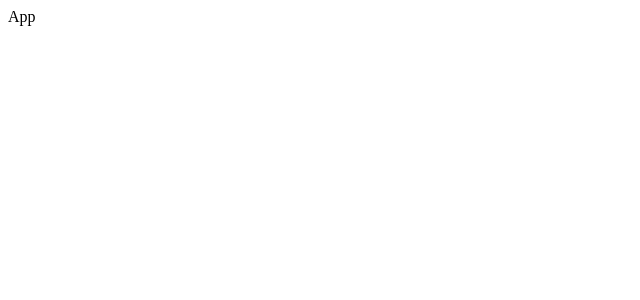
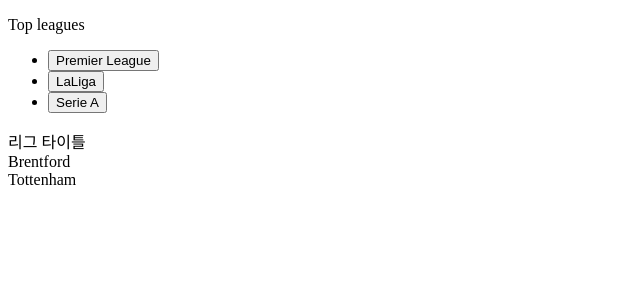
Before and after one commit to Gon1782/Batman, a React (Create React App) app: page / in a window 1280 px wide. Shown: the top 300 px of the page, without its empty margins (0-640 px from the left). Built offline with nearby package versions, Linux system fonts and the light colour scheme; data requests are answered from the project's data file.

Commit message:
feat: 메인페이지 추가

```diff
--- a/db.json
+++ b/db.json
@@ -1,19 +1,6 @@
 {
-  "posts": [
-    {
-      "id": 1,
-      "title": "json-server",
-      "author": "typicode"
-    }
-  ],
-  "comments": [
-    {
-      "id": 1,
-      "body": "some comment",
-      "postId": 1
-    }
-  ],
-  "profile": {
-    "name": "typicode"
-  }
+  "LeagueInformation": [
+    { "id": 1, "name1": "Brentford" },
+    { "id": 2, "name2": "Tottenham" }
+  ]
 }
--- a/src/App.js
+++ b/src/App.js
@@ -1,7 +1,16 @@
-import React from "react";
+import React from 'react';
+import MainLanking from './pages/MainPage/MainLanking';
+import MainLeagueInformation from './pages/MainPage/MainLeagueInformation';
+import MainTopLeagueList from './pages/MainPage/MainTopLeagueList';
 
 const App = () => {
-  return <div>App</div>;
+  return (
+    <div>
+      <MainTopLeagueList />
+      <MainLeagueInformation />
+      <MainLanking />
+    </div>
+  );
 };
 
 export default App;
--- /dev/null
+++ b/src/pages/MainPage/MainLanking.jsx
@@ -0,0 +1,5 @@
+import React from 'react';
+
+export default function MainLanking() {
+  return <div></div>;
+}
--- /dev/null
+++ b/src/pages/MainPage/MainLeagueInformation.jsx
@@ -0,0 +1,27 @@
+import axios from 'axios';
+import React, { useEffect, useState } from 'react';
+import './Main_page.css';
+
+export default function MainLeagueInformation() {
+  const [info, setInfo] = useState([]);
+  useEffect(() => {
+    axios.get('http://localhost:3001/LeagueInformation').then((res) => setInfo(res.data));
+  }, []);
+  console.log(info);
+  return (
+    <div className='information'>
+      <div className='title'>리그 타이틀</div>
+      <div className='league'>
+        <div>
+          {info.map((data) => (
+            <div key={data.id}>
+              <div>{data.name1}</div>
+
+              <div>{data.name2}</div>
+            </div>
+          ))}
+        </div>
+      </div>
+    </div>
+  );
+}
--- /dev/null
+++ b/src/pages/MainPage/MainTopLeagueList.jsx
@@ -0,0 +1,20 @@
+import React from 'react';
+
+import './Main_page.css';
+
+const topLeagueLists = ['Premier League', 'LaLiga', 'Serie A'];
+
+export default function MainTopLeagueList() {
+  return (
+    <div className='list'>
+      <p>Top leagues</p>
+      <ul>
+        {topLeagueLists.map((value, index) => (
+          <li key={index}>
+            <button>{value}</button>
+          </li>
+        ))}
+      </ul>
+    </div>
+  );
+}
```
Also changed, not shown: src/pages/MainPage/Main_page.css (added).
